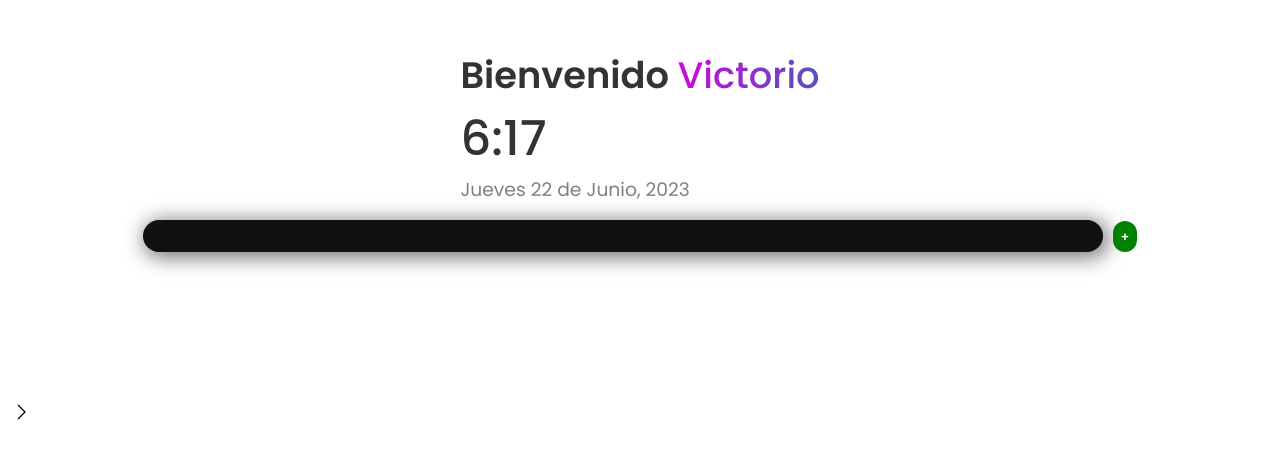
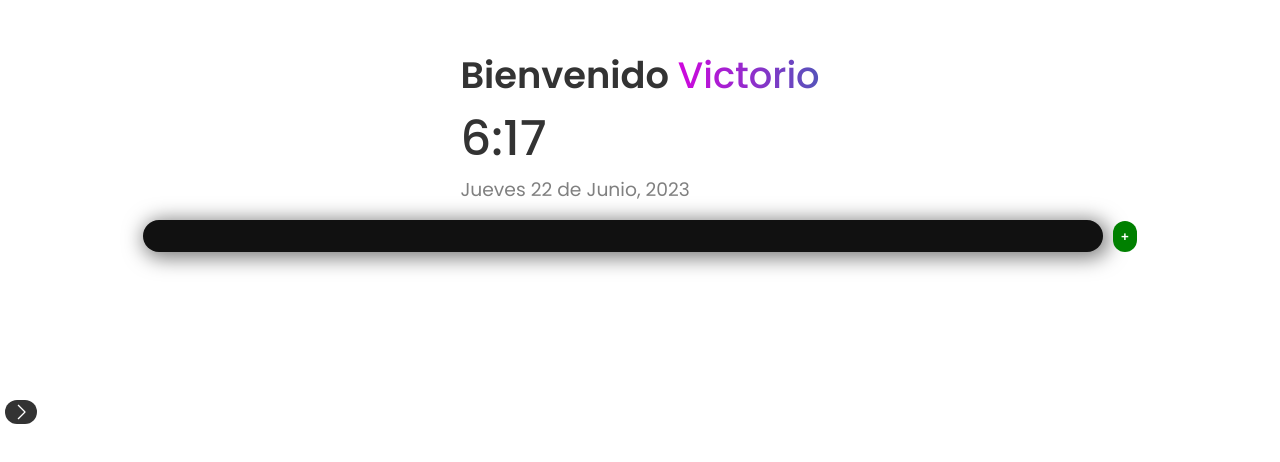
Before and after one commit to Victorioo/todoList-react, a React (Vite) app: page / in a window 1280 px wide. Shown: the top 462 px of the page. Built offline with nearby package versions, Linux system fonts and the light colour scheme.

Commit message:
fixed color style of the icon menu

```diff
--- a/src/css/Menu.css
+++ b/src/css/Menu.css
@@ -10,6 +10,8 @@
   z-index: 1;
   border-radius: 2rem;
   transition: transform 300ms;
+  color: var(--primaryColor);
+  background-color: var(--secondaryColor);
 }
 
 .menu {
```
